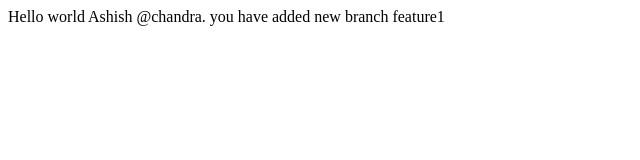
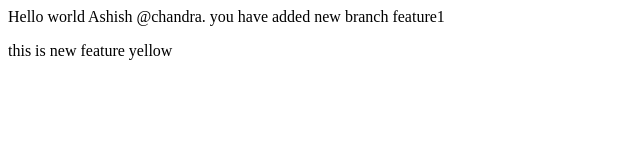
Before and after one commit to chandra-devops-4944/LocalRepo, a plain HTML site: page index.html in a window 1280 px wide. Shown: the whole page, without its empty margins (0-640 px from the left). Drawn offline with Linux system fonts and the light colour scheme.

Commit message:
new feature yellow

```diff
--- a/index.html
+++ b/index.html
@@ -1 +1,2 @@
 <p>Hello world Ashish @chandra. you have added new branch feature1</p>
+<p>this is new feature yellow</p>
```
